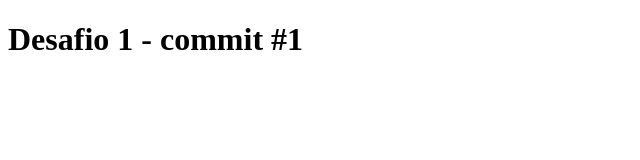
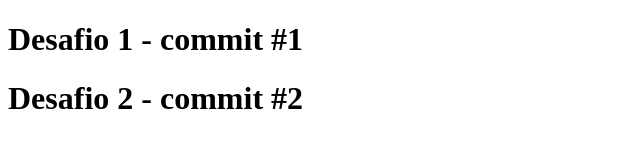
Before and after one commit to renatogodoi/aulagithub-desafio01, a plain HTML site: page index.html in a window 1280 px wide. Shown: the whole page, without its empty margins (0-640 px from the left). Drawn offline with Linux system fonts and the light colour scheme.

Commit message:
commit #1 desafio 02

```diff
--- a/index.html
+++ b/index.html
@@ -8,5 +8,6 @@
 </head>
 <body>
     <h1>Desafio 1 - commit #1</h1>
+    <h1>Desafio 2 - commit #2</h1>
 </body>
 </html>
```
